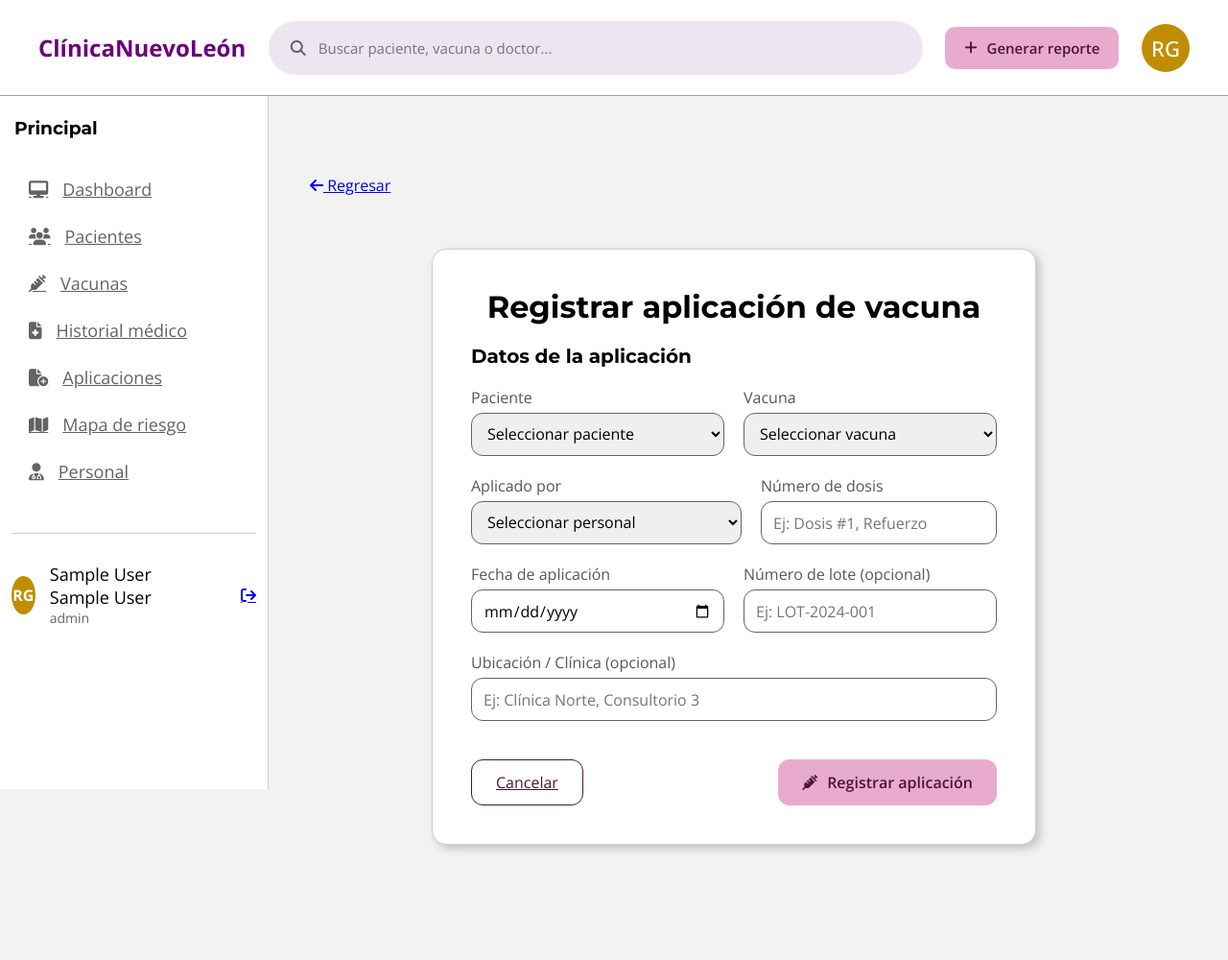
After one commit to espeleta05/Proyecto-ADB, a Flask app: page /aplicaciones/registrar in a window 1280 px wide. The commit adds this page. Shown: the whole page at 96% size. Run offline with Flask 3, Linux system fonts and the light colour scheme; the visitor is signed in with stand-in values (Sample User, id 1); some libraries are stand-ins or nearby versions; some web fonts are replaced.

Commit message:
ultimos cambios, agregar aplicacion y edit sidebar

```diff
--- a/app.py
+++ b/app.py
@@ -723,6 +723,110 @@ def add_user():
         **_session_vars()
     )
 
+# =========================
+# REGISTRAR APLICACIÓN (FORM)
+# =========================
+
+@app.route('/aplicaciones/registrar', methods=['GET', 'POST'])
+def agregar_aplicacion():
+    if 'user_id' not in session:
+        return redirect(url_for('login'))
+
+    patients = Patient.query.order_by(Patient.first_name.asc()).all()
+    vaccines = Vaccine.query.order_by(Vaccine.name.asc()).all()
+    workers  = Worker.query.order_by(Worker.name.asc()).all()
+    today    = date.today().strftime('%Y-%m-%d')
+
+    if request.method == 'POST':
+        patient_id      = request.form.get('patient_id', '').strip()
+        vaccine_id      = request.form.get('vaccine_id', '').strip()
+        worker_id       = request.form.get('worker_id', '').strip() or session.get('user_id')
+        applied_date_str = request.form.get('applied_date', '').strip()
+        lot_number      = request.form.get('lot_number', '').strip() or None
+        clinic_location = request.form.get('clinic_location', '').strip() or None
+
+        def render_error(msg):
+            return render_template('add_aplicacion.html',
+                error=msg,
+                form=request.form,
+                patients=patients,
+                vaccines=vaccines,
+                workers=workers,
+                today=today,
+                **_session_vars()
+            )
+
+        if not patient_id or not vaccine_id or not applied_date_str:
+            return render_error('Paciente, vacuna y fecha son obligatorios.')
+
+        try:
+            applied_date = datetime.strptime(applied_date_str, '%Y-%m-%d').date()
+        except ValueError:
+            return render_error('Fecha de aplicación inválida.')
+
+        patient = db.session.get(Patient, int(patient_id))
+        if not patient:
+            return render_error('Paciente no encontrado.')
+
+        vaccine = db.session.get(Vaccine, int(vaccine_id))
+        if not vaccine:
+            return render_error('Vacuna no encontrada.')
+
+        if vaccine.inventory is not None and vaccine.inventory <= 0:
+            return render_error(f'No hay inventario disponible para {vaccine.name}.')
+
+        # Determinar qué dosis corresponde según el esquema
+        applied_count = VaccinationRecord.query.filter_by(
+            patient_id=int(patient_id),
+            vaccine_id=int(vaccine_id)
+        ).count()
+
+        schedules = VaccinationScheme.query.filter_by(
+            vaccine_id=int(vaccine_id)
+        ).order_by(
+            VaccinationScheme.ideal_age_months.asc(),
+            VaccinationScheme.id_scheme.asc()
+        ).all()
+
+        if applied_count >= len(schedules):
+            return render_error(f'El paciente ya completó todas las dosis programadas de {vaccine.name}.')
+
+        dose_number = schedules[applied_count].dose_number
+
+        # Reducir inventario
+        if vaccine.inventory is not None:
+            vaccine.inventory -= 1
+
+        new_record = VaccinationRecord(
+            patient_id=int(patient_id),
+            vaccine_id=int(vaccine_id),
+            worker_id=int(worker_id) if worker_id else None,
+            applied_date=applied_date,
+            dose_applied=dose_number,
+            lot_number=lot_number,
+            clinic_location=clinic_location
+        )
+
+        try:
+            db.session.add(new_record)
+            db.session.commit()
+            return redirect(url_for('aplicaciones'))
+        except Exception as e:
+            db.session.rollback()
+            return render_error(f'Error al guardar: {str(e)}')
+
+    return render_template(
+        'agregarAplicacion.html',
+        form={},
+        error=None,
+        patients=patients,
+        vaccines=vaccines,
+        workers=workers,
+        today=today,
+        **_session_vars()
+    )
+
+
 
 # =========================
 # REGISTRAR PACIENTE
@@ -836,32 +940,6 @@ def register_vaccine():
     db.session.commit()
 
     return jsonify({"message": "Vacuna registrada", "vaccine_id": vaccine.id_vaccine})
-
-
-# =========================
-# REGISTRAR WORKER (API)
-# =========================
-
-@app.route("/register_worker", methods=["POST"])
-def register_worker():
-    data = request.json or {}
-
-    new_worker = Worker(
-        name=data["name"],
-        lastname=data["lastname"],
-        role=data["role"],
-        mail=data["mail"],
-        curp=data.get("curp"),
-        address=data.get("address"),
-        birth_date=datetime.strptime(data["birth_date"], "%Y-%m-%d").date(),
-        password_hash=hash_password(data["password"])
-    )
-
-    db.session.add(new_worker)
-    db.session.commit()
-
-    return jsonify({"message": "Usuario creado"})
-
 
 # =========================
 # ELIMINAR PACIENTE
@@ -1162,7 +1240,7 @@ def patient_history(patient_id):
 
 
 # =========================
-# START SERVER
+# Start server
 # =========================
 
 if __name__ == "__main__":
--- a/static/css/add_user.css
+++ b/static/css/form.css
@@ -1,12 +1,17 @@
-.user-form-container {
+.content-info {
+    background-color: transparent !important;
+    box-shadow: none !important;
+}
+
+.container {
     display: flex;
     justify-content: center;
     align-items: center;
     padding: 40px 0;
 }
 
-.user-form-card {
-    width: 730px;
+.card {
+    width: 630px;
     background: #fff;
     border-radius: 15px;
     box-shadow: 4px 4px 10px rgba(0,0,0,0.2);
@@ -25,7 +30,7 @@
     margin-bottom: 20px;
 }
 
-.user-form {
+.form {
     display: flex;
     flex-direction: column;
     gap: 20px;
--- a/static/css/styles.css
+++ b/static/css/styles.css
@@ -33,6 +33,21 @@ h1, h2, h3, h4, h5, h6{
 }
 
 button{
+    display: flex;
+    gap: 10px;
+    align-items: center;
+    justify-content: center;
+    background-color: var(--button-color);
+    color: var(--secondary-color);
+    font-size: 15px;
+    font-weight: 600;
+    border:none;
+    padding:12px 20px;
+    border-radius:10px;
+    cursor:pointer;
+}
+
+.btn-agregar{
     display: flex;
     gap: 10px;
     align-items: center;
@@ -87,7 +102,6 @@ button{
     background:white;
     border-right:1px solid var(--gray-stroke);
     padding-top:100px;
-    padding-left:20px;
     display:flex;
     flex-direction:column;
 }
@@ -171,9 +185,13 @@ button{
     flex-direction:column;
     margin-top: 30px;
     margin-bottom: 30px;
+    padding-left:20px;
     gap:5px;
 }
 
+.menu-title{
+    padding-left: 15px;
+}
 .menu-item{
     display:flex;
     align-items:center;
@@ -204,6 +222,7 @@ button{
     align-items:center;
     height: fit-content;
     padding-top: 30px;
+    margin: 12px;
     border-top: 1px solid var(--gray-stroke);
     gap:15px;
 }
--- /dev/null
+++ b/templates/agregarAplicacion.html
@@ -0,0 +1,114 @@
+{% extends 'base.html' %}
+
+{% block title %}Registrar Aplicación - Sistema Clínico{% endblock %}
+
+{% block content %}
+
+<link rel="stylesheet" href="{{ url_for('static', filename='css/form.css') }}">
+
+<!-- HEADER -->
+<div class="content-header">
+    <a href="{{ url_for('aplicaciones') }}" class="back">
+        <i class="fa-solid fa-arrow-left"></i> Regresar
+    </a>
+</div>
+
+<div class="container">
+    <div class="card">
+
+        <h2 class="form-title">Registrar aplicación de vacuna</h2>
+
+        {% if error %}
+        <div class="form-error">
+            <i class="fa-solid fa-circle-exclamation"></i>
+            {{ error }}
+        </div>
+        {% endif %}
+
+        <h3 class="section-title">Datos de la aplicación</h3>
+
+        <form class="form" method="POST" action="{{ url_for('agregar_aplicacion') }}">
+
+            <div class="row">
+                <div class="input-group">
+                    <label>Paciente</label>
+                    <select name="patient_id" required>
+                        <option value="" disabled {% if not form.patient_id %}selected{% endif %}>Seleccionar paciente</option>
+                        {% for p in patients %}
+                        <option value="{{ p.patient_id }}"
+                            {% if form.patient_id | string == p.patient_id | string %}selected{% endif %}>
+                            {{ p.first_name }} {{ p.last_name }} — ID: P{{ p.patient_id }}
+                        </option>
+                        {% endfor %}
+                    </select>
+                </div>
+
+                <div class="input-group">
+                    <label>Vacuna</label>
+                    <select name="vaccine_id" required>
+                        <option value="" disabled {% if not form.vaccine_id %}selected{% endif %}>Seleccionar vacuna</option>
+                        {% for v in vaccines %}
+                        <option value="{{ v.id_vaccine }}"
+                            {% if form.vaccine_id | string == v.id_vaccine | string %}selected{% endif %}>
+                            {{ v.name }}{% if v.inventory %} ({{ v.inventory }} dosis){% endif %}
+                        </option>
+                        {% endfor %}
+                    </select>
+                </div>
+            </div>
+
+            <div class="row">
+                <div class="input-group">
+                    <label>Aplicado por</label>
+                    <select name="worker_id" required>
+                        <option value="" disabled {% if not form.worker_id %}selected{% endif %}>Seleccionar personal</option>
+                        {% for w in workers %}
+                        <option value="{{ w.worker_id }}"
+                            {% if form.worker_id | string == w.worker_id | string %}selected{% endif %}>
+                            {{ w.name }} {{ w.lastname }} — {{ w.role }}
+                        </option>
+                        {% endfor %}
+                    </select>
+                </div>
+
+                <div class="input-group">
+                    <label>Número de dosis</label>
+                    <input type="text" name="dose_applied" placeholder="Ej: Dosis #1, Refuerzo"
+                        value="{{ form.dose_applied or '' }}" required>
+                </div>
+            </div>
+
+            <div class="row">
+                <div class="input-group">
+                    <label>Fecha de aplicación</label>
+                    <input type="date" name="applied_date"
+                        value="{{ form.applied_date or '' }}" required>
+                </div>
+
+                <div class="input-group">
+                    <label>Número de lote <span class="optional">(opcional)</span></label>
+                    <input type="text" name="lot_number" placeholder="Ej: LOT-2024-001"
+                        value="{{ form.lot_number or '' }}">
+                </div>
+            </div>
+
+            <div class="input-group full">
+                <label>Ubicación / Clínica <span class="optional">(opcional)</span></label>
+                <input type="text" name="clinic_location" placeholder="Ej: Clínica Norte, Consultorio 3"
+                    value="{{ form.clinic_location or '' }}">
+            </div>
+
+            <div class="buttons">
+                <a href="{{ url_for('aplicaciones') }}" class="btn cancel">Cancelar</a>
+                <button type="submit" class="btn submit">
+                    <i class="fa-solid fa-syringe"></i>
+                    Registrar aplicación
+                </button>
+            </div>
+
+        </form>
+
+    </div>
+</div>
+
+{% endblock %}
--- a/templates/aplicaciones.html
+++ b/templates/aplicaciones.html
@@ -9,10 +9,10 @@
 <div class="content-header">
     <h2 class="title">Registro de aplicaciones</h2>
 
-    <button class="btn-agregar">
+    <a href="{{ url_for('agregar_aplicacion') }}" class="btn-agregar">
         <i class="fa-solid fa-plus"></i>
         Nueva aplicación
-    </button>
+    </a>
 </div>
 
 <div class="subtitle">
--- a/templates/mapaRiesgo.html
+++ b/templates/mapaRiesgo.html
@@ -94,9 +94,7 @@
 </div>
 
 <div class="cards">
-    <!-- MAP + ZONES -->
     <div class="map-layout">
-        <!-- ZONES LIST -->
         <section class="zones-section">
 
             <div class="zones-header">
--- a/templates/nuevaVacuna.html
+++ b/templates/nuevaVacuna.html
@@ -1,14 +1,11 @@
-<!-- Fondo oscuro del modal -->
 <div class="modal-overlay" id="vaccineModal">
     <div class="modal-container">
 
-        <!-- Encabezado -->
         <div class="modal-header">
             <h3 class="modal-title">Nueva Vacuna</h3>
             <button class="modal-close-btn" onclick="closeVaccineModal()">&times;</button>
         </div>
 
-        <!-- Formulario -->
         <form id="formNewVaccine" onsubmit="submitNewVaccine(event)">
 
             <div class="form-section">
@@ -51,7 +48,6 @@
                 </div>
             </div>
 
-            <!-- Footer -->
             <div class="modal-footer">
                 <button type="button" class="btn-cancel" onclick="closeVaccineModal()">Cancelar</button>
                 <button type="submit" class="btn-save">Guardar vacuna</button>
@@ -79,7 +75,6 @@
     async function submitNewVaccine(e) {
         e.preventDefault();
 
-        // Helper para convertir campos vacíos a null
         const val = (id) => document.getElementById(id).value || null;
 
         const data = {
--- a/templates/vacunas.html
+++ b/templates/vacunas.html
@@ -27,7 +27,8 @@
     <input type="text" id="searchInput" placeholder="Buscar vacuna por nombre o id...">
 </div>
 
-<a href="{{ url_for('esquema_vacunacion') }}" class="esquema">
+<a href="{{ url_for('esquema_vacunacion') }}" class="btn-esquema">
+    <i class="fa-solid fa-clipboard-list"></i>
     Ver esquema de vacunación
 </a>
 
```
Also changed, not shown: static/css/personal.css (+0 -15 lines), templates/add_user.html (+4 -10 lines), templates/index.html (+9 -21 lines).
